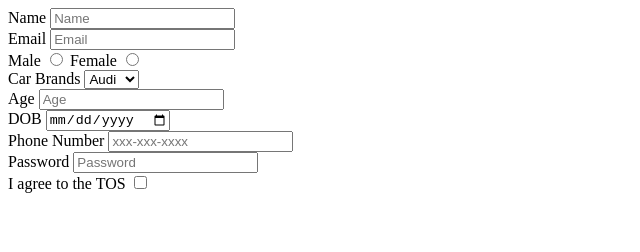
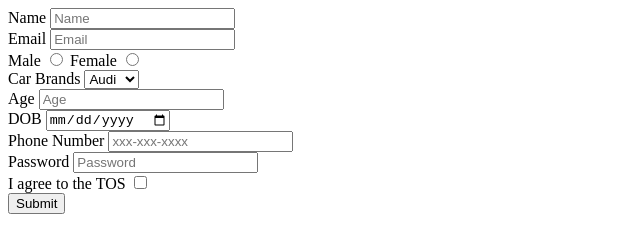
Before and after one commit to acciojob/signup-form-car-accio-rajitha, a website: page main.html in a window 1280 px wide. Shown: the whole page, without its empty margins (0-640 px from the left). Drawn offline with Linux system fonts and the light colour scheme.

Commit message:
created a submission

```diff
--- a/main.html
+++ b/main.html
@@ -34,7 +34,8 @@
 	  <label for="password">Password</label>
 	  <input type="Password" id="password" placeholder="Password" required><br>
 	  <label for="tos">I agree to the TOS</label>
-	  <input type="checkbox" id="tos" required>
+	  <input type="checkbox" id="tos" required><br>
+	  <button type="submit">Submit</button>
 
   </form>
 </body>
```
